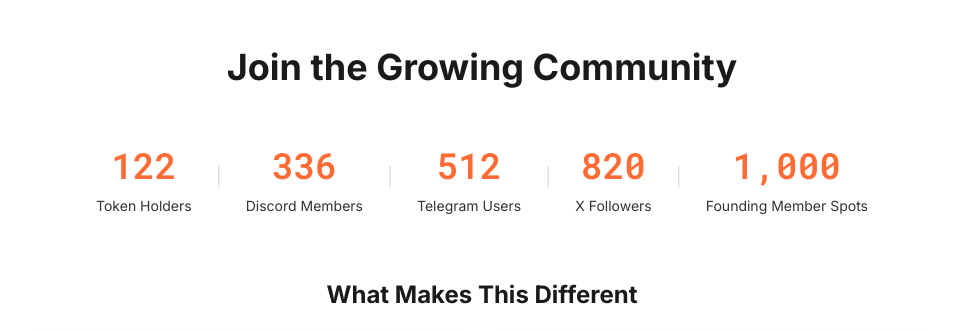
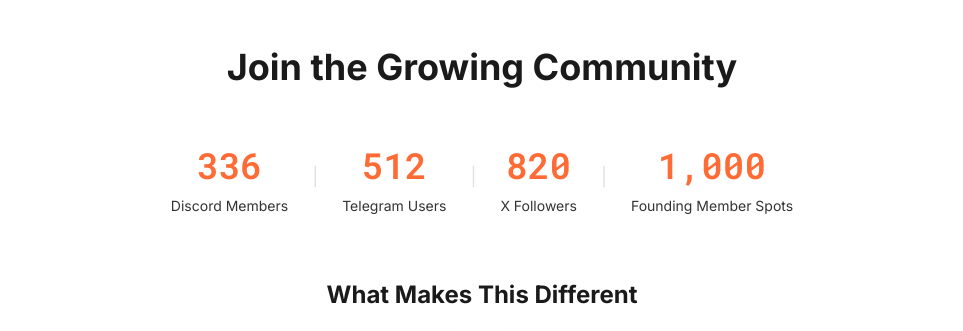
Before and after one commit to HavanaWeb3/hvna-presale-landing, a website: page index.html in a window 1280 px wide. Shown: the part 5120-5451 px from the top of the page, without its empty margins (158-1121 px from the left). Drawn offline with Linux system fonts and the light colour scheme; no server answers.

Commit message:
presale: remove unverifiable on-chain token-holder stat from community row

```diff
--- a/index.html
+++ b/index.html
@@ -420,11 +420,6 @@
 
             <!-- Community Stats -->
             <div class="community-stats">
-                <div class="community-stat">
-                    <span class="community-number" id="token-holders">122</span>
-                    <span class="community-label">Token Holders</span>
-                </div>
-                <div class="stat-separator">|</div>
                 <div class="community-stat">
                     <span class="community-number">336</span>
                     <span class="community-label">Discord Members</span>
```
